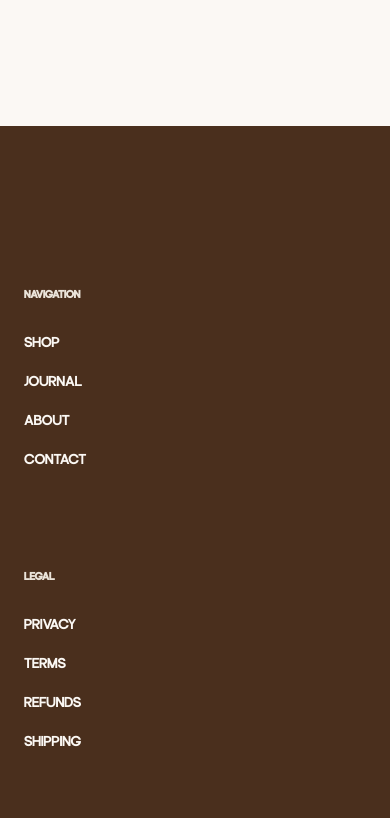
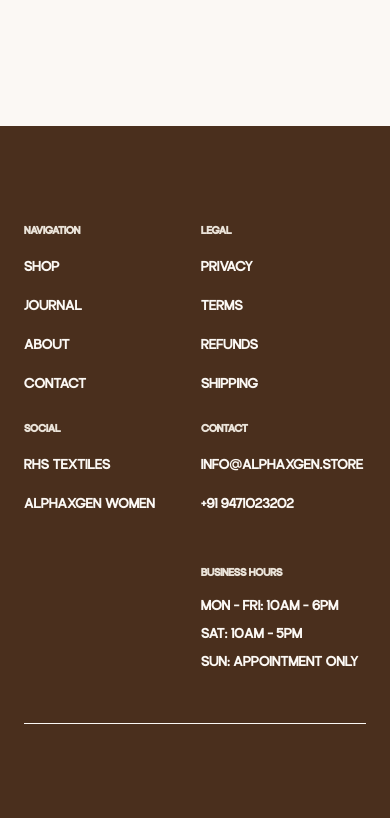
Before and after one commit to PTejasKr/alphaxgen, a Next.js app: page /contact in a window 390 px wide. Shown: the part 2200-3018 px from the top of the page. Built offline with nearby package versions, Linux system fonts and the light colour scheme.

Commit message:
Optimize footer layout for mobile devices

```diff
--- a/src/components/layout/Footer.module.css
+++ b/src/components/layout/Footer.module.css
@@ -1,7 +1,7 @@
 .footer {
   background-color: var(--ink);
   color: var(--paper);
-  padding: var(--space-xl) var(--space-sm) var(--space-sm);
+  padding: var(--space-lg) var(--space-sm) var(--space-sm);
   border-top: var(--border-width) solid var(--ink);
 }
 
@@ -25,14 +25,16 @@
 
 .grid {
   display: grid;
-  grid-template-columns: 1fr;
-  gap: var(--space-lg);
-  margin-bottom: var(--space-xl);
+  grid-template-columns: repeat(2, 1fr);
+  gap: var(--space-sm) var(--space-xs);
+  margin-bottom: var(--space-md);
 }
 
 @media (min-width: 768px) {
   .grid {
     grid-template-columns: repeat(4, 1fr);
+    gap: var(--space-lg);
+    margin-bottom: var(--space-xl);
   }
 }
 
@@ -40,8 +42,14 @@
   font-family: var(--font-heading), sans-serif;
   font-size: var(--small);
   text-transform: uppercase;
-  margin-bottom: var(--space-sm);
+  margin-bottom: var(--space-xs);
   color: var(--muted);
+}
+
+@media (min-width: 768px) {
+  .column h3 {
+    margin-bottom: var(--space-sm);
+  }
 }
 
 .linkList {
```
